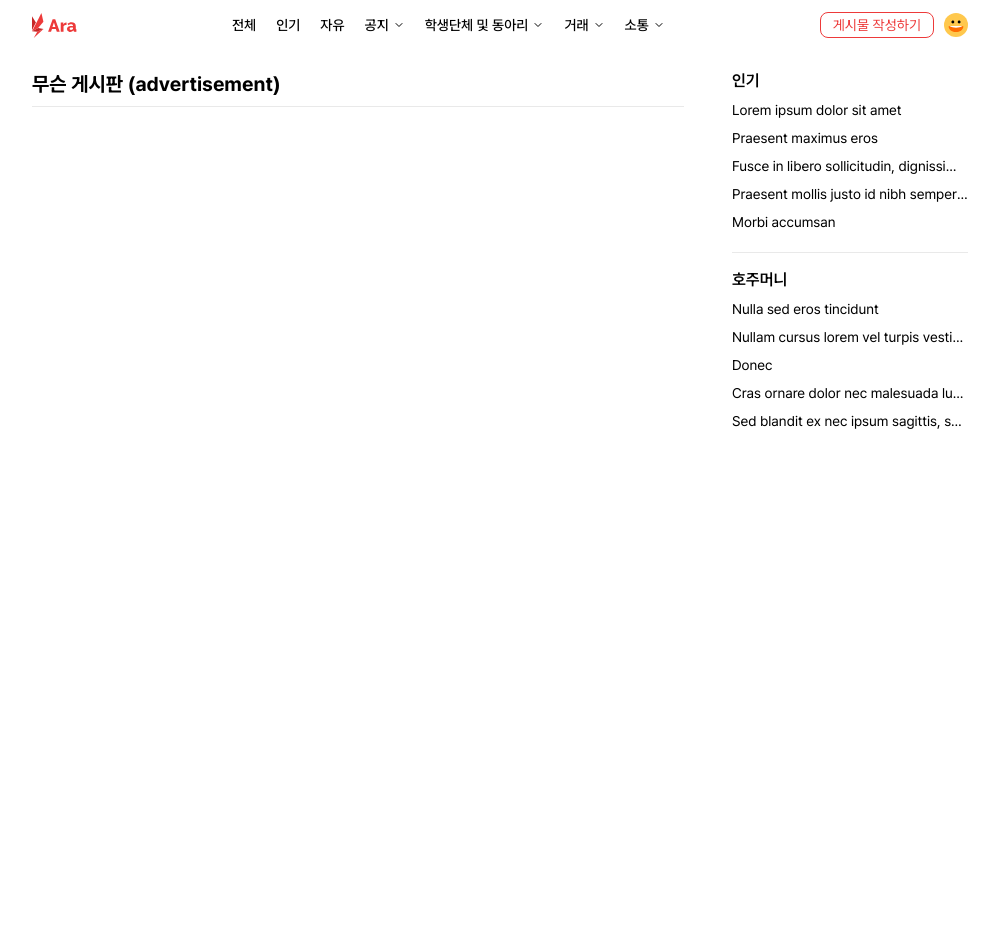
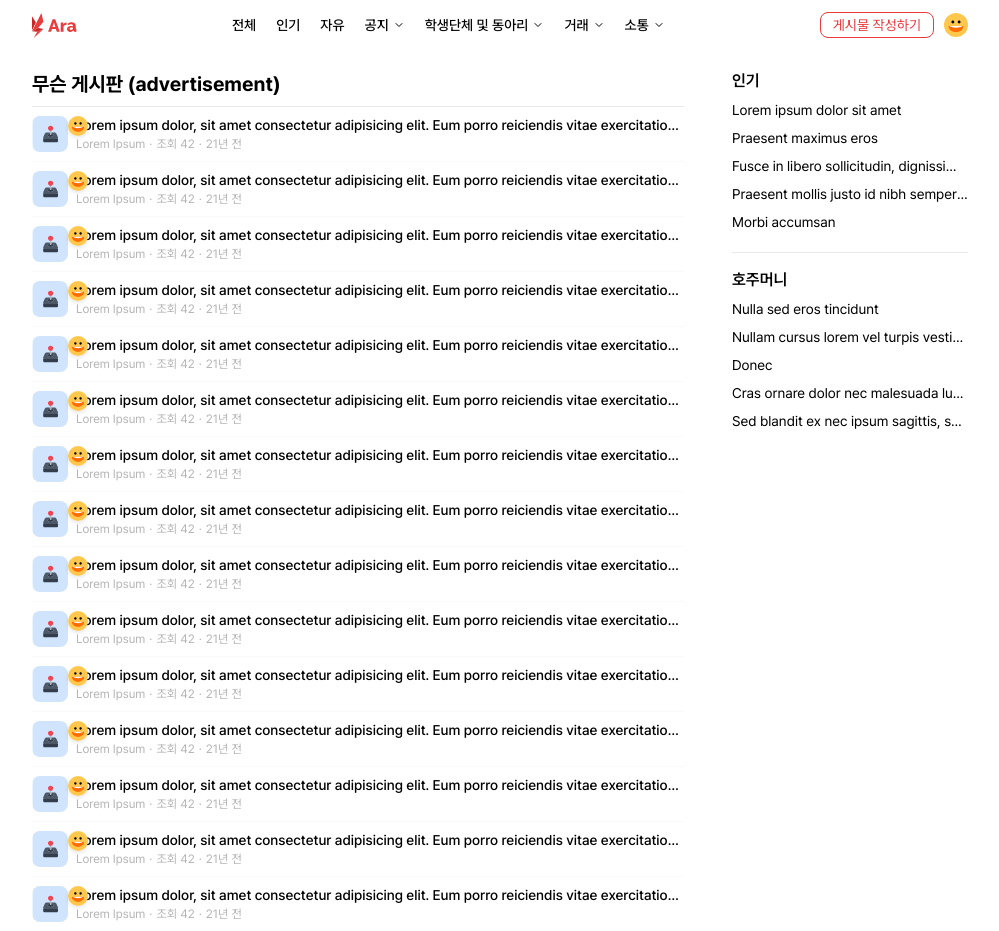
Before and after one commit to injoonH/ara, a Next.js app in the folder apps/web/: page /board/advertisement in a window 1280 px wide. Shown: the whole page, without its empty margins (140-1139 px from the left). Before the commit the page ends 800 px from the top, so only its background shows below. Built offline with nearby package versions, Linux system fonts and the light colour scheme.

Commit message:
✨ (web) Add post row

```diff
--- a/apps/web/src/app/board/[slug]/page.module.css
+++ b/apps/web/src/app/board/[slug]/page.module.css
@@ -6,7 +6,7 @@
 }
 
 .main {
-  flex: 1;
+  overflow: hidden;
 }
 
 .header {
--- a/apps/web/src/app/board/[slug]/page.tsx
+++ b/apps/web/src/app/board/[slug]/page.tsx
@@ -1,4 +1,5 @@
 import { BoardAside, BoardAsideLink, BoardAsideSection } from '@/ui/board-aside'
+import { PostRow, PostRowList, PostRowProfileWithPreview } from '@/ui/post-row'
 
 import styles from './page.module.css'
 
@@ -60,16 +61,36 @@ const BoardPage: React.FC<BoardPageProps> = ({ params }) => {
         <div className={styles.header}>
           <h1 className={styles.title}>무슨 게시판 ({params.slug})</h1>
         </div>
+        <PostRowList>
+          {[...Array(15)].map((_, i) => (
+            <PostRow
+              key={i}
+              postId={i}
+              title="Lorem ipsum dolor, sit amet consectetur adipisicing elit. Eum porro reiciendis vitae exercitationem asperiores est libero facere iure velit suscipit?"
+              left={
+                <PostRowProfileWithPreview
+                  primary={{ src: '/image/game.svg', alt: 'game' }}
+                  secondary={{ src: '/image/user-avatar.svg', alt: 'profile' }}
+                />
+              }
+              subInfo={{
+                author: 'Lorem Ipsum',
+                view: 42,
+                createdAt: new Date('2003-06-17'),
+              }}
+            />
+          ))}
+        </PostRowList>
       </main>
       <BoardAside>
         <BoardAsideSection title="인기">
-          {top.map(({ href, title }) => (
-            <BoardAsideLink key={href} href={href} title={title} />
+          {top.map(({ href, title }, idx) => (
+            <BoardAsideLink key={idx} href={href} title={title} />
           ))}
         </BoardAsideSection>
         <BoardAsideSection title="호주머니">
-          {pocket.map(({ href, title }) => (
-            <BoardAsideLink key={href} href={href} title={title} />
+          {pocket.map(({ href, title }, idx) => (
+            <BoardAsideLink key={idx} href={href} title={title} />
           ))}
         </BoardAsideSection>
       </BoardAside>
--- /dev/null
+++ b/apps/web/src/lib/date.ts
@@ -0,0 +1,53 @@
+type TimeUnit = Record<
+  Exclude<Intl.RelativeTimeFormatUnitSingular, 'quarter'>,
+  number
+>
+
+const getDeltaTimeUnit = (start: Date, end: Date): TimeUnit => {
+  const delta = end.getTime() - start.getTime()
+
+  if (delta < 0)
+    return {
+      year: 0,
+      month: 0,
+      week: 0,
+      day: 0,
+      hour: 0,
+      minute: 0,
+      second: 0,
+    }
+
+  const second = Math.floor(delta / 1000)
+  const minute = Math.floor(second / 60)
+  const hour = Math.floor(minute / 60)
+  const day = Math.floor(hour / 24)
+  const week = Math.floor(day / 7)
+  const month = Math.floor(day / 30)
+  const year = Math.floor(month / 12)
+  return { year, month, week, day, hour, minute, second }
+}
+
+export const getRelativeFormattedDate = (
+  date: Date,
+  locales?: Intl.LocalesArgument,
+) => {
+  const formatter = new Intl.RelativeTimeFormat(locales, { style: 'long' })
+
+  const delta = getDeltaTimeUnit(date, new Date())
+  const units = [
+    'year',
+    'month',
+    'week',
+    'day',
+    'hour',
+    'minute',
+    'second',
+  ] as const
+
+  for (const unit of units)
+    if (delta[unit]) {
+      return formatter.format(-delta[unit], unit)
+    }
+
+  return formatter.format(-0, 'second')
+}
--- /dev/null
+++ b/apps/web/src/ui/post-row.module.css
@@ -0,0 +1,73 @@
+.list {
+  list-style-type: none;
+
+  & > li:not(:last-child) {
+    border-bottom: 1px solid #fafafa;
+  }
+}
+
+.row {
+  display: flex;
+  align-items: center;
+
+  padding: 0.8rem 0;
+
+  text-decoration: none;
+  color: inherit;
+}
+
+.content {
+  overflow: hidden;
+}
+
+.title {
+  overflow: hidden;
+
+  font-size: 1.4rem;
+  line-height: 2rem;
+  font-weight: 500;
+  text-overflow: ellipsis;
+  white-space: nowrap;
+}
+
+.image {
+  margin-right: 0.8rem;
+  border-radius: 50%;
+}
+
+.imageContainer {
+  position: relative;
+
+  margin-right: 0.8rem;
+}
+
+.primaryImage {
+  vertical-align: bottom;
+
+  border-radius: 0.8rem;
+}
+
+.secondaryImage {
+  position: absolute;
+  bottom: -2;
+  right: -2;
+
+  box-shadow: 0 2px 4px 0 rgb(0 0 0 / 0.1);
+  border-radius: 50%;
+}
+
+.subInfoList {
+  display: flex;
+
+  list-style-type: none;
+
+  font-size: 1.2rem;
+  line-height: 1.8rem;
+  color: #b5b5b5;
+
+  li:not(:last-child)::after {
+    content: '·';
+
+    margin: 0 0.4rem;
+  }
+}
--- /dev/null
+++ b/apps/web/src/ui/post-row.tsx
@@ -0,0 +1,76 @@
+import Image from 'next/image'
+import Link from 'next/link'
+import type { ReactNode } from 'react'
+
+import { getRelativeFormattedDate } from '@/lib/date'
+
+import styles from './post-row.module.css'
+
+export const PostRowList: React.FC<{ children: ReactNode }> = ({
+  children,
+}) => <ul className={styles.list}>{children}</ul>
+
+type PostRowProps = {
+  postId: number
+  title: string
+  left?: ReactNode
+  subInfo?: {
+    author?: string
+    view?: number
+    createdAt?: Date
+  }
+}
+
+export const PostRow: React.FC<PostRowProps> = ({
+  postId,
+  title,
+  left,
+  subInfo,
+}) => (
+  <li>
+    <Link href={`/post/${postId}`} className={styles.row}>
+      {left}
+      <div className={styles.content}>
+        <h3 className={styles.title}>{title}</h3>
+        {subInfo && (
+          <ul className={styles.subInfoList}>
+            {subInfo.author && <li>{subInfo.author}</li>}
+            {subInfo.view && <li>조회 {subInfo.view}</li>}
+            {subInfo.createdAt && (
+              <li>{getRelativeFormattedDate(subInfo.createdAt, 'ko-KR')}</li>
+            )}
+          </ul>
+        )}
+      </div>
+    </Link>
+  </li>
+)
+
+export const PostRowProfile: React.FC<{ src: string; alt: string }> = ({
+  src,
+  alt,
+}) => (
+  <Image src={src} alt={alt} width={36} height={36} className={styles.image} />
+)
+
+export const PostRowProfileWithPreview: React.FC<{
+  primary: { src: string; alt: string }
+  secondary: { src: string; alt: string }
+}> = ({ primary, secondary }) => (
+  <div className={styles.imageContainer}>
+    <Image
+      src={primary.src}
+      alt={primary.alt}
+      width={36}
+      height={36}
+      className={styles.primaryImage}
+    />
+    <Image
+      src={secondary.src}
+      alt={secondary.alt}
+      width={20}
+      height={20}
+      className={styles.secondaryImage}
+    />
+  </div>
+)
```
Also changed, not shown: apps/web/public/image/game.svg (added).
